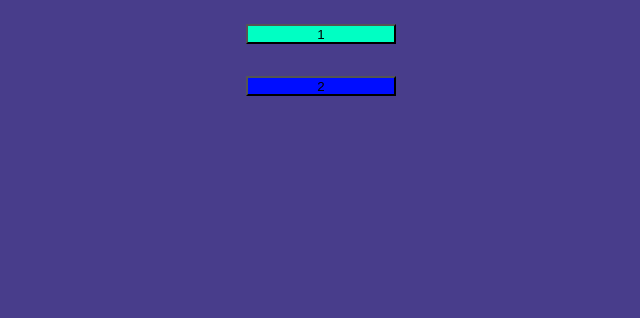
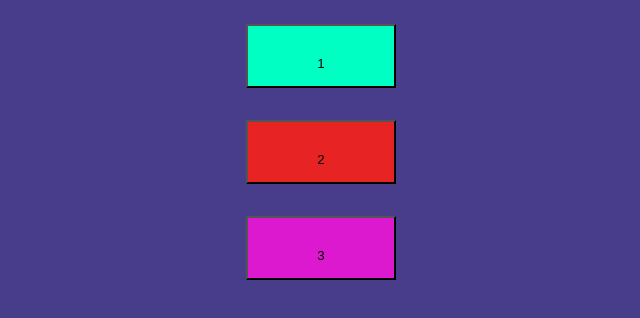
Before and after one commit to Vanessa082/j-button, a plain HTML site: page index.html in a window 1280 px wide. Shown: the whole page, without its empty margins (310-950 px from the left). Drawn offline with Linux system fonts and the light colour scheme.

Commit message:
change colors in the buttons

```diff
--- a/assets/style.css
+++ b/assets/style.css
@@ -15,11 +15,20 @@ body {
     height: 20px;
     width: 150px;
     margin: 16px;
+    padding: 30;
 }
 
 .button-two {
-    background-color: rgb(0, 13, 255);
+    background-color: rgb(232, 35, 35);
     height: 20px;
     width: 150px;
     margin: 16px;
+    padding: 30px;
 }
+.button-three {
+    background-color: rgb(220, 25, 207);
+    height: 20px;
+    width: 150px;
+    margin: 16px;
+    padding: 30px;
+}
--- a/index.html
+++ b/index.html
@@ -15,7 +15,12 @@
         <div>
             <button type="button" class="button-two"> 2</button>
         </div>
+
+        <div >
+            <button type="button" class="button-three"> 3</button>
+        </div>
     </div>
+
 
 </body>
 
```
